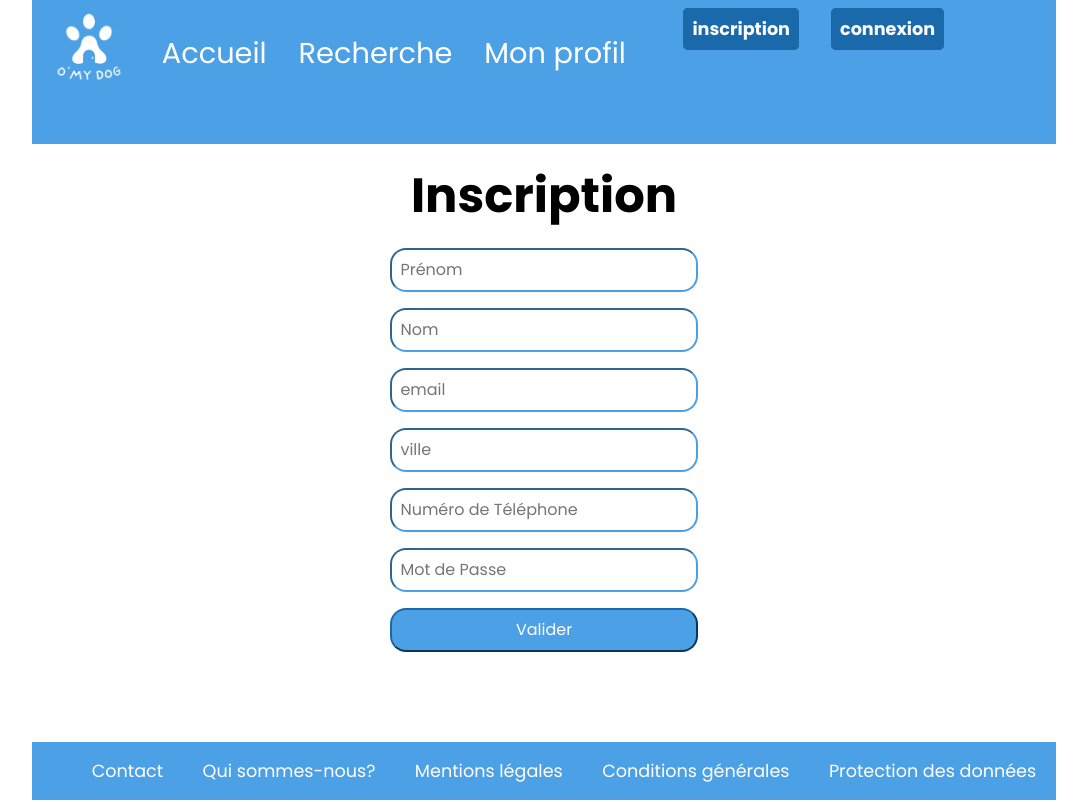
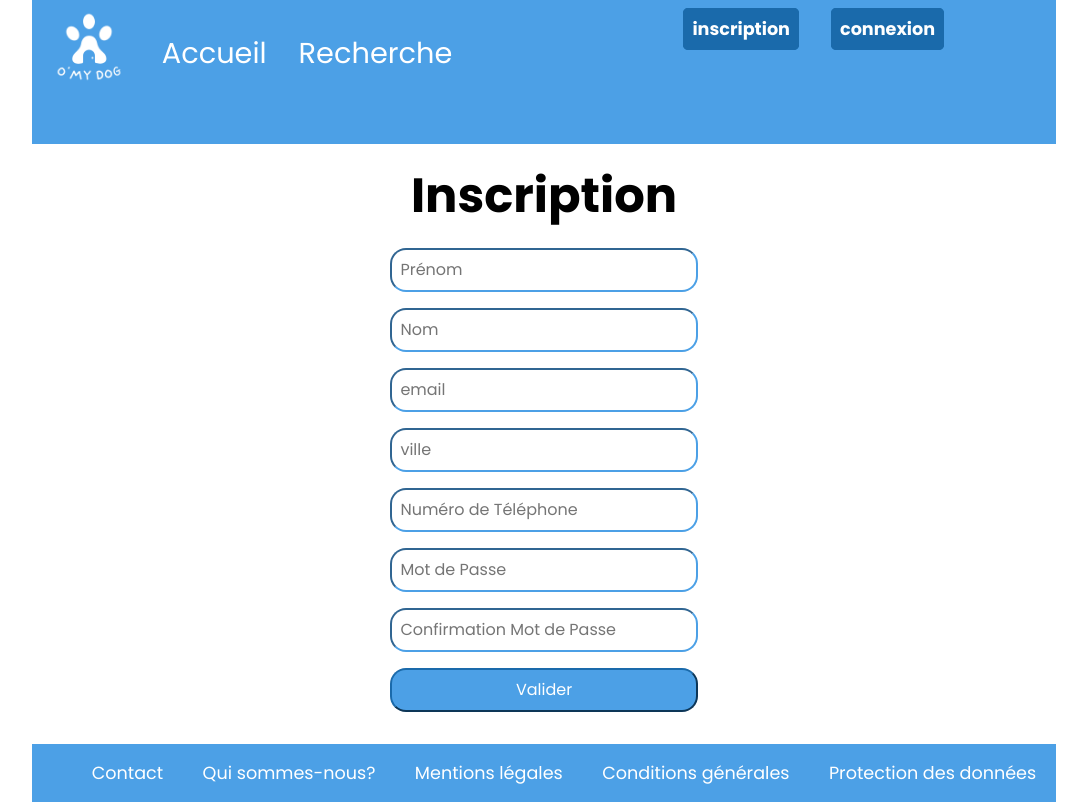
Before and after one commit to YannBenet/o-my-dog-front, a React (Vite) app: page /Inscription in a window 1280 px wide. Shown: the whole page, without its empty margins (96-1183 px from the left). Built offline with nearby package versions, Linux system fonts and the light colour scheme.

Commit message:
feat: :sparkles: add "repeatPassword" input for inscriptionPage

```diff
--- a/src/components/Page/Connexion.tsx
+++ b/src/components/Page/Connexion.tsx
@@ -33,7 +33,6 @@ function Connexion() {
       localStorage.setItem('token', token);
       // recuperation de l'id pour redirection sur page profil
       const decodedToken = jwtDecode(token);
-      console.log(decodedToken);
 
       const userId = decodedToken.data.id;
       console.log(userId);
--- a/src/components/Page/Home.tsx
+++ b/src/components/Page/Home.tsx
@@ -4,8 +4,6 @@ import '../../styles/index.scss';
 import '../PageStyle/Home.scss';
 import SearchBar from '../elements/SearchBar/SearchBar';
 import FirstSelection from '../elements/FirstSelection/FirstSelection';
-
-import firstList from '../../data/pet-sitters';
 
 function Home() {
   return (
@@ -23,7 +21,7 @@ function Home() {
           exercitationem neque? Quod, ratione.
         </p>
       </article>
-      <FirstSelection firstList={firstList} />
+      <FirstSelection />
     </section>
   );
 }
--- a/src/components/Page/Inscription.tsx
+++ b/src/components/Page/Inscription.tsx
@@ -12,7 +12,7 @@ function Inscription() {
     city: '',
     phone_number: '',
     password: '',
-    // repeatPassword: '',
+    repeatPassword: '',
   });
   const navigate = useNavigate();
   const handleChange = (e: { target: { name: string; value: string } }) => {
@@ -34,6 +34,7 @@ function Inscription() {
         city: '',
         phone_number: '',
         password: '',
+        repeatPassword: '',
       });
       navigate('/Connexion');
     } catch (error) {
@@ -94,13 +95,14 @@ function Inscription() {
             value={formData.password}
             onChange={handleChange}
           />
-          {/* <input
+          <input
             type="text"
-            placeholder="vérification Mot de Passe"
+            name="repeatPassword"
+            placeholder="Confirmation Mot de Passe"
             className="container-inscription-form-input"
             value={formData.repeatPassword}
             onChange={handleChange}
-          /> */}
+          />
 
           <button type="submit" className="container-inscription-form-button">
             Valider
--- a/src/components/elements/FirstSelection/FirstSelection.tsx
+++ b/src/components/elements/FirstSelection/FirstSelection.tsx
@@ -18,9 +18,12 @@ function FirstSelection() {
       try {
         const result = await fetchData();
         setData(result);
+        console.log(result);
+
         setLoading(false);
       } catch (error) {
-        // setFetchError(error);
+        setFetchError(error);
+        // eslint-disable-next-line no-console
         console.error('Error post data', error);
         setLoading(false);
       }
@@ -31,8 +34,8 @@ function FirstSelection() {
   if (loading) return <p>Loading...</p>;
   if (fetchError) return <p>Error fetching data: {fetchError}</p>;
   const listPetSitter = data.map((petSitter: PetSitter) => (
-    <article className="selection-card">
-      <Link to="/PetSitter" className="selecttion-card-link">
+    <article className="selection-card" key={petSitter.email}>
+      <Link to={`/PetSitter/${petSitter.id}`} className="selecttion-card-link">
         <img src={profil} alt="profil" />
         <h3>
           {petSitter.firstname} {petSitter.lastname}
--- a/src/components/elements/Header/Header.tsx
+++ b/src/components/elements/Header/Header.tsx
@@ -23,6 +23,7 @@ function Header() {
       try {
         const userData = await getUser(id); // appel de la fonstion API avec l'id
         setUser(userData);
+        console.log(userData);
       } catch (error) {
         console.error('Error fetching user data', error);
       }
@@ -50,11 +51,11 @@ function Header() {
                 </NavLink>
               </li>
               {/* attention au hidden mon profil sera accessible que si connecté */}
-              <li className="header-nav-list-link">
+              {/* <li className="header-nav-list-link">
                 <NavLink to="/Profile/:id" className="header-nav-list-link-dir">
                   Mon profil
                 </NavLink>
-              </li>
+              </li> */}
             </ul>
           </nav>
         </section>
```
